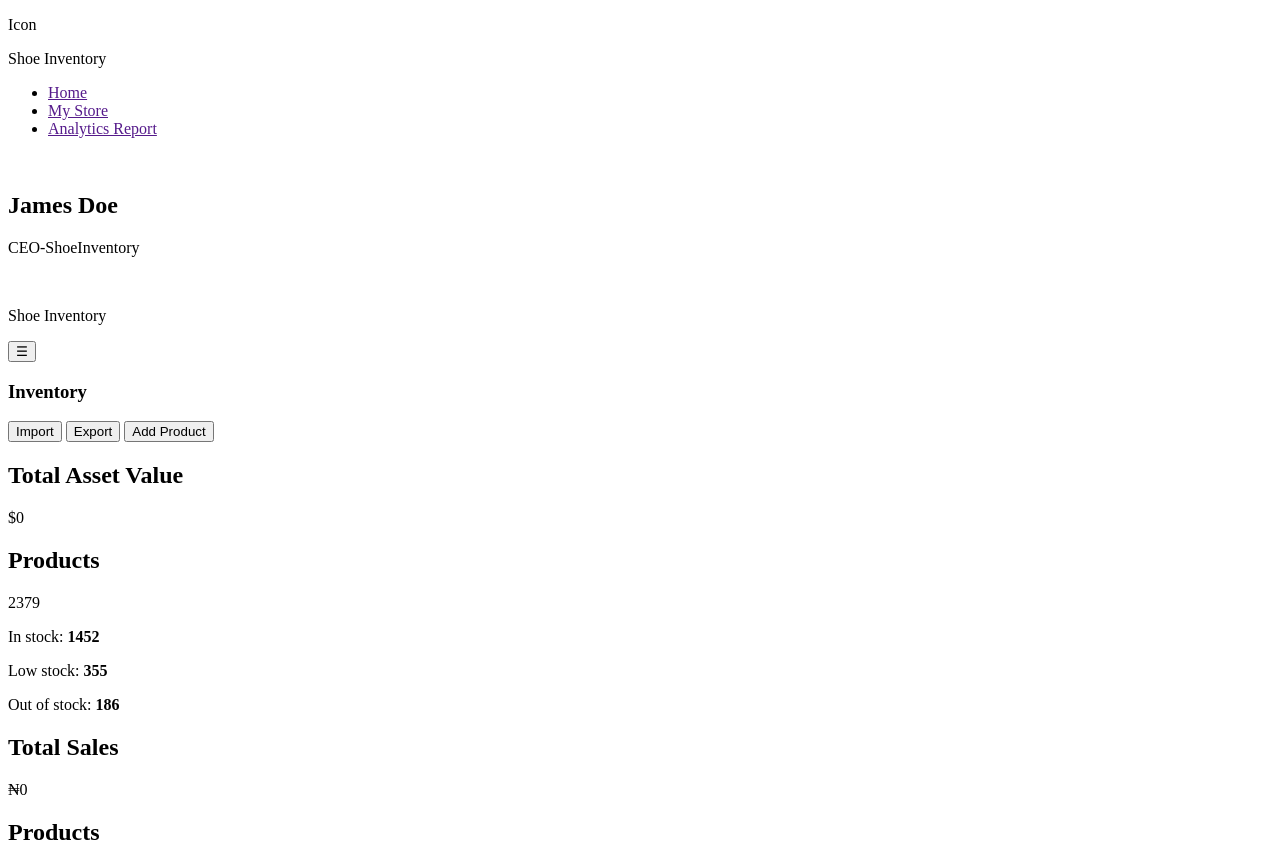
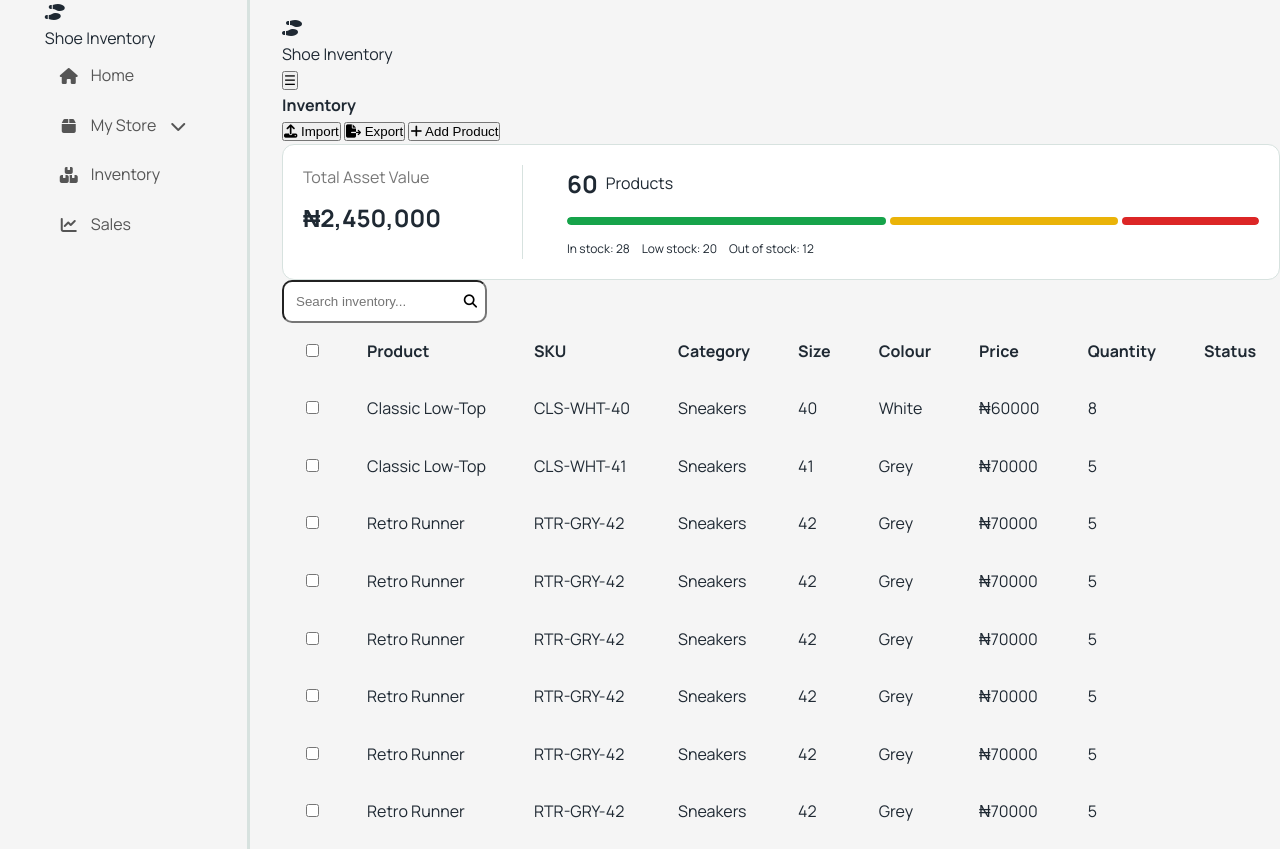
Before and after one commit to favourohenhen/Shoe-shop-inventory-tracker-, a plain HTML site: page index.html in a window 1280 px wide. Shown: the top 849 px of the page. Drawn offline with Linux system fonts and the light colour scheme.

Commit message:
Enhance HTML structure and styling for shoe inventory dashboard

```diff
--- a/index.html
+++ b/index.html
@@ -4,21 +4,64 @@
     <meta charset="UTF-8" />
     <meta name="viewport" content="width=device-width, initial-scale=1.0" />
     <title>Shoe Inventory and Sales Tracker | Inventory Dashboard</title>
+    <link rel="stylesheet" href="style.css" />
+    <link
+      rel="stylesheet"
+      href="https://cdnjs.cloudflare.com/ajax/libs/font-awesome/6.7.2/css/all.min.css"
+    />
   </head>
   <body>
     <section class="container">
-      <aside>
+      <aside class="left-container">
         <div class="top-card">
-          <p>Icon</p>
+          <p><i class="fa-solid fa-shoe-prints"></i></p>
           <p>Shoe Inventory</p>
+          <nav aria-label="Main navigation">
+            <ul class="sidebar-menu">
+              <li>
+                <a href="#home" class="nav-link active" aria-current="page">
+                  <i class="fa-solid fa-house" aria-hidden="true"></i>
+                  <span>Home</span>
+                </a>
+              </li>
+<li>
+  <details class="nav-dropdown">
+
+    <summary class="nav-link">
+      <span class="nav-label">
+        <i class="fa-solid fa-box" aria-hidden="true"></i>
+        <span>My Store</span>
+      </span>
+
+      <i class="fa-solid fa-chevron-down dropdown-arrow"
+         aria-hidden="true"></i>
+    </summary>
+
+    <ul class="submenu">
+      <li><a href="#products">Products</a></li>
+      <li><a href="#orders">Orders</a></li>
+      <li><a href="#inventory" class="active-page active">Inventory</a></li>
+    </ul>
+
+  </details>
+</li>
+              <li>
+                <a href="#inventory" class="nav-link">
+                  <i class="fa-solid fa-boxes-stacked" aria-hidden="true"></i>
+                  <span>Inventory</span>
+                </a>
+              </li>
+
+              <li>
+                <a href="#sales" class="nav-link">
+                  <i class="fa-solid fa-chart-line" aria-hidden="true"></i>
+                  <span>Sales</span>
+                </a>
+              </li>
+            </ul>
+          </nav>
         </div>
-        <section class="main-menu">
-          <ul>
-            <li><a href="">Home</a></li>
-            <li><a href="">My Store</a></li>
-            <li><a href="">Analytics Report</a></li>
-          </ul>
-        </section>
+
         <section class="bottom-card">
           <img src="" alt="" />
           <div class="author-information">
@@ -27,9 +70,10 @@
           </div>
         </section>
       </aside>
+      <section class="right-container">
         <header class="brand-information">
           <div class="left-side">
-          <img src="" alt="" />
+            <i class="fa-solid fa-shoe-prints"></i>
             <p>Shoe Inventory</p>
           </div>
           <button
@@ -48,64 +92,70 @@
               <h1 id="inventory-title">Inventory</h1>
 
               <div class="inventory-actions">
-              <button type="button">Import</button>
-              <button type="button">Export</button>
-              <button type="button" class="primary">Add Product</button>
+                <button class="action-btn">
+                  <i class="fa-solid fa-upload" aria-hidden="true"></i>
+                  <span>Import</span>
+                </button>
+
+                <button class="action-btn">
+                  <i class="fa-solid fa-file-export" aria-hidden="true"></i>
+                  <span>Export</span>
+                </button>
+
+                <button class="action-btn add-btn">
+                  <i class="fa-solid fa-plus" aria-hidden="true"></i>
+                  <span>Add Product</span>
+                </button>
               </div>
             </header>
 
-          <section class="summary-grid" aria-label="Inventory summary">
-            <article class="summary-card">
-              <h2>Total Asset Value</h2>
-              <p class="summary-value">$0</p>
-            </article>
-
-            <article class="summary-card">
-              <h2>Products</h2>
-              <p class="summary-value">2379</p>
+            <section class="inventory-summary">
+              <div class="asset-value">
+                <p>Total Asset Value</p>
+                <h2>₦2,450,000</h2>
+              </div>
 
               <div class="stock-breakdown">
-                <div
-                  class="stock-bar"
-                  aria-label="Stock status: 1452 in stock, 355 low stock, 186 out of stock"
-                >
-                  <span class="in-stock" style="width: 61%"></span>
-                  <span class="low-stock" style="width: 15%"></span>
-                  <span class="out-of-stock" style="width: 8%"></span>
+                <div class="product-count">
+                  <h2>60</h2>
+                  <span>Products</span>
                 </div>
 
-                <p>
-                  <span class="green-dot"></span> In stock:
-                  <strong>1452</strong>
-                </p>
-                <p>
-                  <span class="yellow-dot"></span> Low stock:
-                  <strong>355</strong>
-                </p>
-                <p>
-                  <span class="red-dot"></span> Out of stock:
-                  <strong>186</strong>
-                </p>
+                <div class="stock-bar">
+                  <span class="in-stock"></span>
+                  <span class="low-stock"></span>
+                  <span class="out-of-stock"></span>
                 </div>
-            </article>
 
-            <article class="summary-card">
-              <h2>Total Sales</h2>
-              <p class="summary-value">₦0</p>
-            </article>
+                <div class="stock-legend">
+                  <span>In stock: 28</span>
+                  <span>Low stock: 20</span>
+                  <span>Out of stock: 12</span>
+                </div>
+              </div>
             </section>
+            <section class="inventory-card" aria-labelledby="products-title">
+              <!-- <h2 id="products-title">Products</h2> -->
+              <div class="search-field">
+                <input type="search" placeholder="Search inventory..." />
 
-          <section class="inventory-card" aria-labelledby="products-title">
-            <h2 id="products-title">Products</h2>
-
-            <table>
+                <button type="button" aria-label="Search inventory">
+                  <i
+                    class="fa-solid fa-magnifying-glass"
+                    aria-hidden="true"
+                  ></i>
+                </button>
+              </div>
+              <table class="inventory-table">
                 <thead>
                   <tr>
-                  <th>  <input
+                    <th>
+                      <input
                         type="checkbox"
                         value="${inventory[i].sku}"
                         aria-label="Select ${inventory[i].name}"
-        ></th>
+                      />
+                    </th>
                     <th>Product</th>
                     <th>SKU</th>
                     <th>Category</th>
@@ -135,6 +185,7 @@
           </section>
         </main>
       </section>
+    </section>
     <script src="index.js"></script>
   </body>
 </html>
--- a/style.css
+++ b/style.css
@@ -1,10 +1,242 @@
+@import url("https://fonts.googleapis.com/css2?family=Manrope:wght@200..800&family=Space+Grotesk:wght@300..700&display=swap");
+
+:root {
+  --font-heading: "Space Grotesk", sans-serif;
+  --font-body: "Manrope", sans-serif;
+  --color-background: #f5f5f5;
+  --color-text: #1f2933;
+  --color-text-muted: #4b5563;
+  --color-link: #007f73;
+  --color-link-hover: #00665c;
+  --color-muted: #ffffff;
+  --color-border: #d7e2df;
+  --content-width: 72rem;
+}
+
+*,
+*::before,
+*::after {
+  margin: 0;
+  padding: 0;
+  box-sizing: border-box;
+}
+html {
+  scroll-behavior: smooth;
+}
+
+body {
+
+  font-family: var(--font-body);
+  background-color: var(--color-background);
+  color: var(--color-text);
+  line-height: 1.6;
+   /* width: min(100% - 2rem, var(--content-width)); */
+}
+.container {
+
+  margin-inline: auto;
+  display: grid;
+  gap: 2em;
+  grid-template-columns: 250px 1fr;
+}
+.left-container{
+  border-right: 3px solid var(--color-border);
+  display: flex;
+  flex-direction: column;
+  justify-content: space-between;
+  align-items: center;
+}
+.sidebar-menu {
+  list-style: none;
+  padding: 0;
+  margin: 0;
+}
+
+.nav-link {
+  display: flex;
+  align-items: center;
+  gap: 12px;
+  padding: 12px 14px;
+  color: #555;
+  text-decoration: none;
+  border-radius: 8px;
+  cursor: pointer;
+}
+
+.nav-link i {
+  width: 20px;
+  text-align: center;
+}
+
+.active-page.active {
+  background: var(--color-muted);
+  color: var(--color-text);
+  font-weight: 700;
+  padding: 0.3em;
+}
+
+.nav-label {
+  display: flex;
+  align-items: center;
+  gap: 12px;
+}
+
+.nav-dropdown summary {
+  list-style: none;
+  justify-content: space-between;
+}
+
+.nav-dropdown summary::-webkit-details-marker {
+  display: none;
+}
+
+.submenu {
+  list-style: none;
+  padding: 0;
+  margin: 8px 0 8px 46px;
+}
+
+.submenu a {
+  display: block;
+  padding: 9px;
+  color: #666;
+  text-decoration: none;
+}
+
+.dropdown-arrow {
+  transition: transform 0.2s ease;
+}
+
+.nav-dropdown[open] .dropdown-arrow {
+  transform: rotate(180deg);
+}
+.right-container{
+    padding: 1em 0;
+}
+/* Styling of the inventory summary card */
+.inventory-summary {
+  display: flex;
+  flex-direction: column;
+  gap: 20px;
+  background: var(--color-muted);
+  padding: 20px;
+  border: 1px solid var(--color-border);
+  border-radius: 12px;
+}
+
+.asset-value {
+  padding-bottom: 16px;
+  border-bottom: 1px solid var(--color-border);
+}
+
+.asset-value p {
+  color: #777;
+  margin-bottom: 8px;
+}
+
+.stock-breakdown {
+  display: flex;
+  flex-direction: column;
+  gap: 14px;
+}
+
+.product-count {
+  display: flex;
+  align-items: center;
+  gap: 8px;
+}
+
+.stock-legend {
+  display: flex;
+  flex-wrap: wrap;
+  gap: 12px;
+  font-size: 12px;
+}
+/* Progress bar colors */
+.stock-bar {
+  display: flex;
+  width: 100%;
+  height: 8px;
+  gap: 4px;
+  border-radius: 20px;
+  overflow: hidden;
+}
+
+.stock-bar span {
+  height: 100%;
+  border-radius: 20px;
+}
+
+.in-stock {
+  width: 46.67%;
+  background-color: #16a34a;
+}
+
+.low-stock {
+  width: 33.33%;
+  background-color: #eab308;
+}
+
+.out-of-stock {
+  width: 20%;
+  background-color: #dc2626;
+}
+@media (min-width: 768px) {
+  .inventory-summary {
+    flex-direction: row;
+    align-items: stretch;
+  }
+
+  .asset-value {
+    width: 220px;
+    padding-right: 24px;
+    padding-bottom: 0;
+    border-bottom: none;
+    border-right: 1px solid var(--color-border);
+  }
+
+  .stock-breakdown {
+    flex: 1;
+    padding-left: 24px;
+  }
+}
+.inventory-card {
+  width: 100%;
+  overflow-x: auto;
+  -webkit-overflow-scrolling: touch;
+}
+
 .inventory-table {
   width: 100%;
+  min-width: 950px;
   border-collapse: collapse;
 }
 
 .inventory-table th,
 .inventory-table td {
-  padding: 14px 16px;
+  padding: 1em 1.5em;
   text-align: left;
+  white-space: nowrap;
 }
+
+.search-field {
+  position: relative;
+  max-width: 100%;
+  width: fit-content;
+}
+
+.search-field input {
+  padding: 0.9em;
+  border-radius: 10px;
+  /* border: white; */
+}
+
+.search-field button {
+  position: absolute;
+  right: 10px;
+  top: 50%;
+  transform: translateY(-50%);
+  border: none;
+  background: transparent;
+  cursor: pointer;
+}
```
Lines whose indentation alone changed are shown as unchanged.
